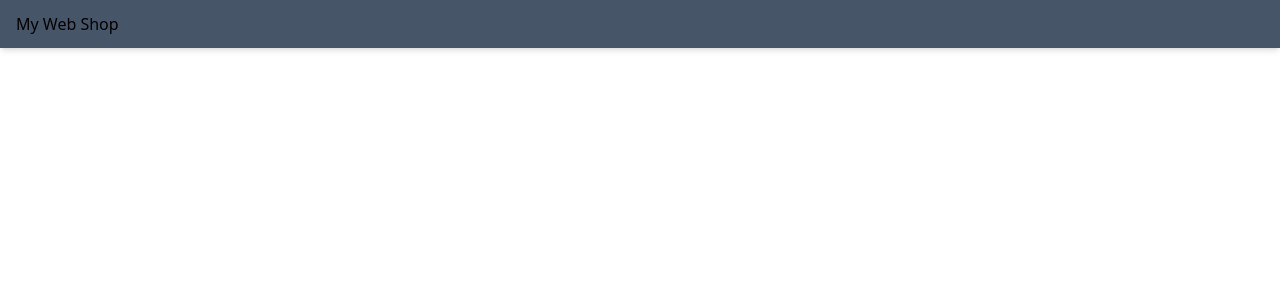
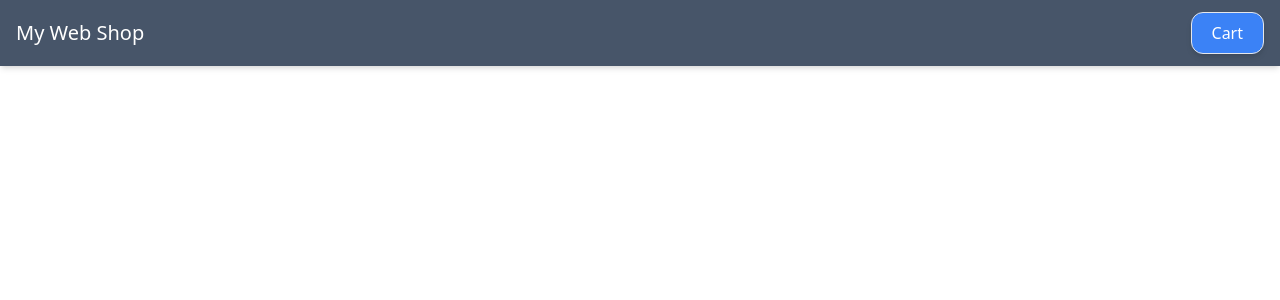
Before and after one commit to trba1810/AngularShop, an Angular app: page / in a window 1280 px wide. Shown: the top 300 px of the page. Built offline with nearby package versions, Linux system fonts and the light colour scheme.

Commit message:
improve header

```diff
--- a/src/app/components/header/header.component.ts
+++ b/src/app/components/header/header.component.ts
@@ -1,12 +1,22 @@
 import { Component, signal } from '@angular/core';
+import { PrimaryButtonComponent } from '../primary-button/primary-button.component';
 
 @Component({
   selector: 'app-header',
-  imports: [],
+  imports: [PrimaryButtonComponent],
   template: `
-    <div class="bg-slate-600 px-4 py-3 shadow-md"><span>My Web Shop</span></div>
+    <div
+      class="bg-slate-600 px-4 py-3 shadow-md flex justify-between items-center"
+    >
+      <span class="text-xl text-white">My Web Shop</span>
+      <app-primary-button label="Cart" (btnClicked)="showBtnClicked()" />
+    </div>
   `,
   styles: `
   `,
 })
-export class HeaderComponent {}
+export class HeaderComponent {
+  showBtnClicked() {
+    console.log('clicked');
+  }
+}
--- /dev/null
+++ b/src/app/components/primary-button/primary-button.component.ts
@@ -0,0 +1,20 @@
+import { Component, input, output } from '@angular/core';
+
+@Component({
+  selector: 'app-primary-button',
+  imports: [],
+  template: `
+    <button
+      class="bg-blue-500 text-white w-full border px-5 py-2 rounded-xl shadow-md hover:opacity-80"
+      (click)="btnClicked.emit()"
+    >
+      {{ label() }}
+    </button>
+  `,
+  styles: ``,
+})
+export class PrimaryButtonComponent {
+  label = input('');
+
+  btnClicked = output();
+}
```
